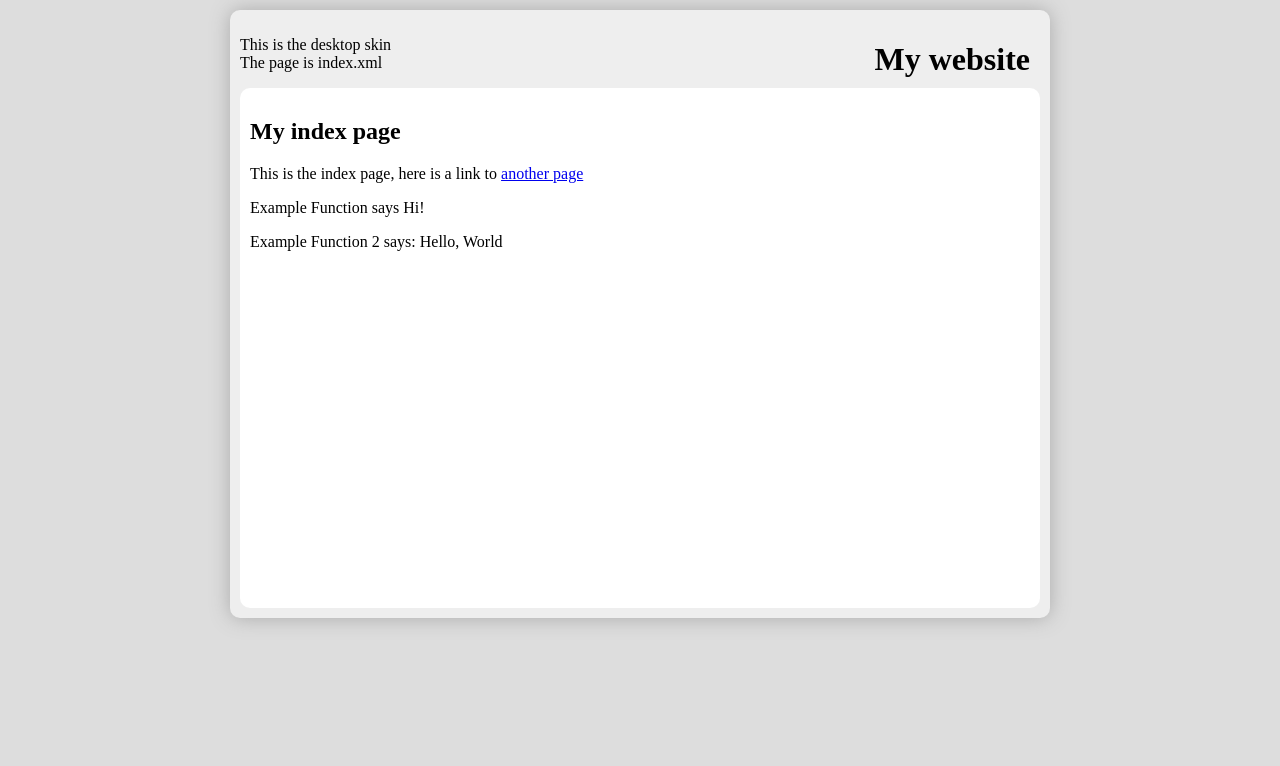
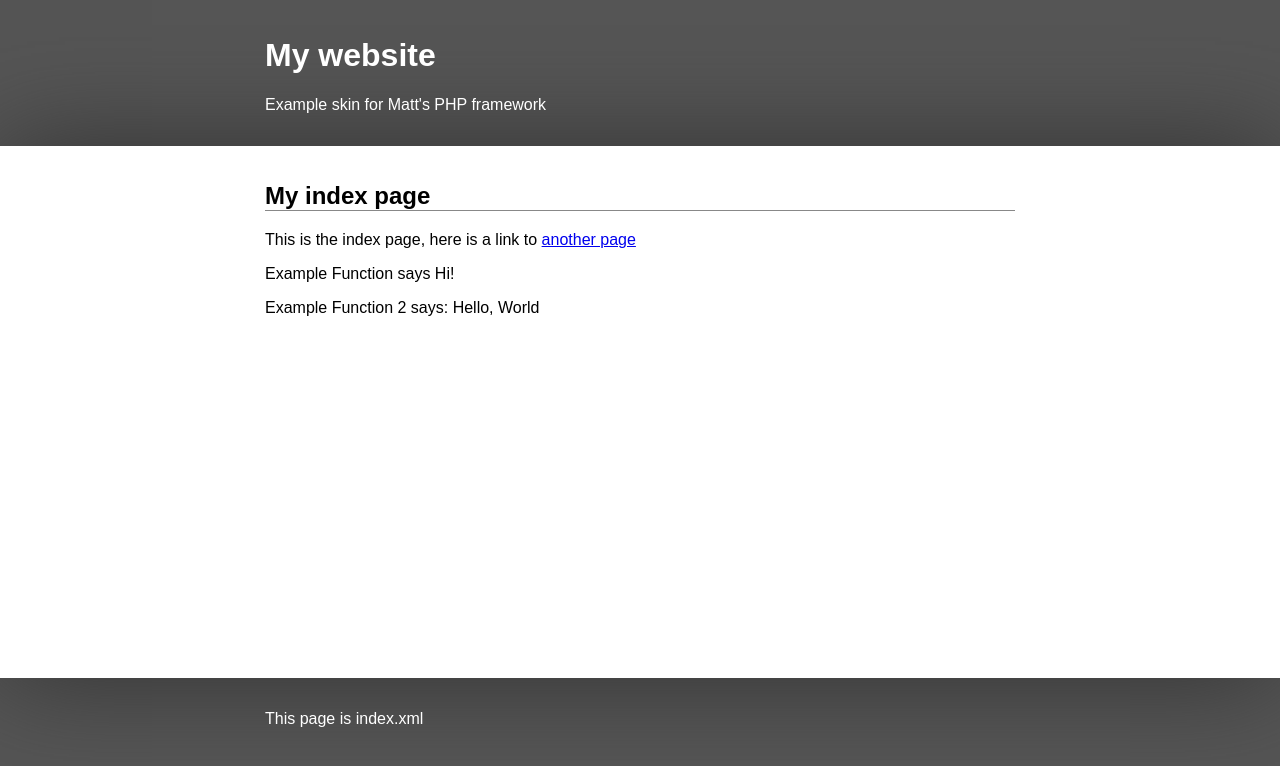
Before and after one commit to mattbell87/matts-php-framework, a PHP site: page / in a window 1280 px wide. Shown: the top 766 px of the page. Run offline with PHP 8.4, Linux system fonts and the light colour scheme.

Commit message:
Redesigned example skin, updated Readme

```diff
--- a/common/skins/desktop.htm
+++ /dev/null
@@ -1,27 +0,0 @@
-<!DOCTYPE html>
-<!--[if lt IE 7 ]><html class="ie ie6" xmlns="http://www.w3.org/1999/xhtml" xml:lang="en" lang="en"><![endif]-->
-<!--[if IE 7 ]><html class="ie ie7" xmlns="http://www.w3.org/1999/xhtml" xml:lang="en" lang="en"><![endif]-->
-<!--[if IE 8 ]><html class="ie ie8" xmlns="http://www.w3.org/1999/xhtml" xml:lang="en" lang="en"><![endif]-->
-<!--[if IE 9 ]><html class="ie ie9" xmlns="http://www.w3.org/1999/xhtml" xml:lang="en" lang="en"><![endif]-->
-<!--[if (gt IE 9)|!(IE)]><!--><html xmlns="http://www.w3.org/1999/xhtml" xml:lang="en" lang="en"><!--<![endif]-->
-<head>
-	<title>{{Page.title}} - My website</title>
-	{{Page.metadata}}
-	<style>
-		body {background: #ddd; margin:0; padding: 10px;}
-		#page {background: #eee; margin: 0 auto; width: 800px; padding: 10px; border-radius:10px; box-shadow: 0 0 20px #aaa;}
-		#content {background: #fff; padding: 10px; border-radius:10px; min-height: 500px;}
-		h1 {float: right; padding: 0 10px;}
-	</style>
-</head>
-<body>
-	<div id="page">
-		<h1>My website</h1>
-		<p>This is the desktop skin<br />The page is {{Page.path}}</p>
-		<div id="content">
-			<h2>{{Page.title}}</h2>
-			{{Page.content}}
-		</div>
-	</div>
-</body>
-</html>
--- /dev/null
+++ b/common/skins/responsive.htm
@@ -0,0 +1,39 @@
+<!DOCTYPE html>
+<html xmlns="http://www.w3.org/1999/xhtml" xml:lang="en" lang="en">
+<head>
+	<title>{{Page.title}} - My website</title>
+	{{Page.metadata}}
+	<style>
+		body {margin:0; padding: 0; font-family: sans-serif;background: #555; }
+		.responsive {margin: 0 auto; max-width: 750px; transition: all 0.5s ease-in-out;}
+		#header, #footer {color: #fff; padding: 1em;}
+		#body {background: #fff; min-height: 500px; padding: 1em; box-shadow: 0 0 100px #333;}
+		h2 {border-bottom: 1px solid #888;}
+		@media only screen and (max-width: 750px)
+		{
+			.responsive {max-width: 500px;}
+		}
+	</style>
+</head>
+<body>
+	<div id="header">
+		<div class="responsive">
+			<h1>My website</h1>
+			<p>Example skin for Matt's PHP framework</p>
+		</div>
+	</div>
+	<div id="body">
+
+		<div id="content" class="responsive">
+			<h2>{{Page.title}}</h2>
+			{{Page.content}}
+		</div>
+
+	</div>
+	<div id="footer">
+		<div class="responsive">
+			<p>This page is {{Page.path}}</p>
+		</div>
+	</div>
+</body>
+</html>
--- a/index.php
+++ b/index.php
@@ -28,7 +28,7 @@
 	$project->setPath($path);
 
 	//Set the skin
-	$skin = './common/skins/desktop.htm';
+	$skin = './common/skins/responsive.htm';
 	$project->setSkin($skin);
 
 	//Add GLOBAL Plugins from /common/objects
```
Also changed, not shown: README.md.
